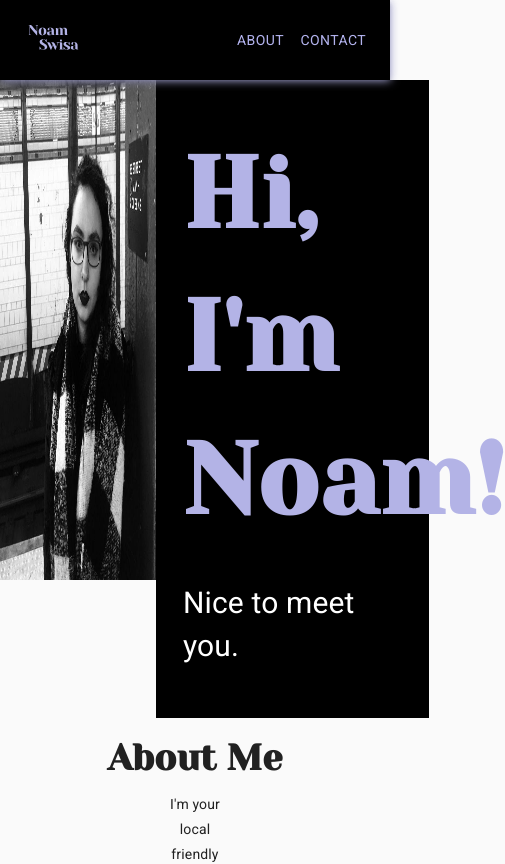
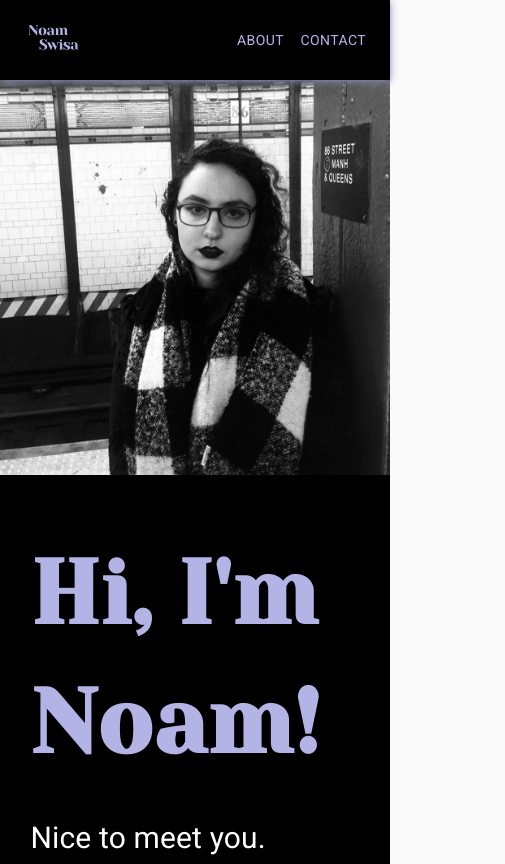
Before and after one commit to NoamBytes/noambytes.github.io, a React (Create React App) app: page / in a window 390 px wide. Shown: the top 864 px of the page, 505 px wide, since content can reach past the window. Built offline with nearby package versions, Linux system fonts and the light colour scheme.

Commit message:
Refactoring to be more mobile friendly

```diff
--- a/src/components/jumbotron.tsx
+++ b/src/components/jumbotron.tsx
@@ -1,29 +1,28 @@
 import * as React from "react";
 import headshot from "../media/headshot.jpg";
-import { createStyles, makeStyles, Theme } from '@material-ui/core/styles';
+import { createStyles, makeStyles, Theme } from "@material-ui/core/styles";
+import Grid from "@material-ui/core/Grid";
 
 const useStyles = makeStyles((theme: Theme) =>
   createStyles({
     headshotPic: {
-          height: "500px",
-          width: "40%"
+      height: "100%",
+      width: "100%"
     },
-        root: {
-          display: "flex",
-          flexDirection: "row"
+    contain: {
+      flexGrow: 1
     },
     bigBlock: {
       backgroundColor: "#000",
       padding: "20px",
-          textAlign: "left",
-          width: "70%"
+      textAlign: "left"
     },
     header: {
       color: "#b3b3e6",
       marginTop: "10%",
       marginBottom: "3%",
       marginLeft: "3%",
-          fontSize: "100px"
+      fontSize: "90px"
     },
     ptext: {
       color: "#fff",
@@ -34,14 +33,22 @@ const useStyles = makeStyles((theme: Theme) =>
 );
 
 export const Jumbotron: React.FunctionComponent = () => {
-  const classes = useStyles()
+  const classes = useStyles();
   return (
-    <div className={classes.root}>
-      <img src={headshot} alt="Noams face lol" className={classes.headshotPic} />
-      <div className={classes.bigBlock}>
+    <div className={classes.contain}>
+      <Grid container spacing={0}>
+        <Grid item xs={12} sm={6}>
+          <img
+            src={headshot}
+            alt="Noams face lol"
+            className={classes.headshotPic}
+          />
+        </Grid>
+        <Grid item xs={12} sm={6} className={classes.bigBlock}>
           <h1 className={classes.header}>Hi, I'm Noam!</h1>
           <p className={classes.ptext}>Nice to meet you.</p>
-      </div>
+        </Grid>
+      </Grid>
     </div>
   );
 };
```
Lines whose indentation alone changed are shown as unchanged.
